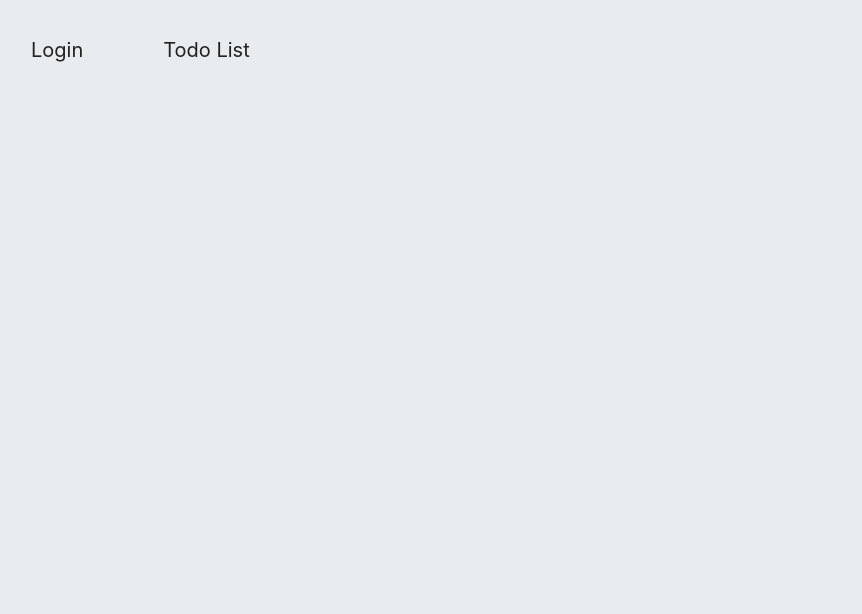
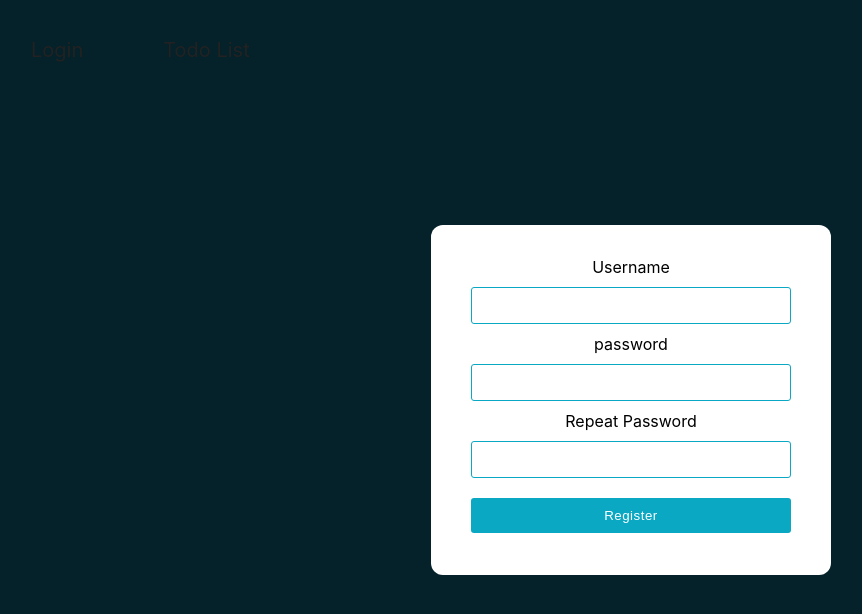
Before and after one commit to airHalfSoundHalf/wanted-pre-onboarding-challenge-fe-1, a React (Create React App) app in the folder client/: page /users/create in a window 1280 px wide. Before the commit this address had no page. Shown: the top 614 px of the page, without its empty margins (9-871 px from the left). Built offline with nearby package versions, Linux system fonts and the light colour scheme.

Commit message:
setting: api 통신 진행중

```diff
--- a/client/public/index.html
+++ b/client/public/index.html
@@ -6,6 +6,7 @@
   <meta name="viewport" content="width=device-width, initial-scale=1" />
   <meta name="theme-color" content="#000000" />
   <meta name="description" content="프리온보딩 프론트엔드 챌린지" />
+  <link rel="shortcut icon" href="#">
 
   <title>Client</title>
 </head>
--- a/client/src/Pages/Auth/Auth.api.ts
+++ b/client/src/Pages/Auth/Auth.api.ts
@@ -2,7 +2,7 @@
 import Axios, { AxiosRequestConfig } from "axios";
 
 export interface Credentials {
-  username: string;
+  email: string;
   password: string;
 }
 
@@ -10,17 +10,16 @@
   let apiRes = null;
   const requestConfig: AxiosRequestConfig = {
     method: "post",
-    url: process.env.REACT_APP_API_BASE_URL + "/login",
+    url: "/users/login",
     data,
   };
   try {
-    apiRes = await axios.get(process.env.REACT_APP_API_BASE_URL + "/login");
+    apiRes = await axios.post("/users/login");
     const { data: response } = await Axios.request(requestConfig);
     console.log(response);
   } catch (e) {
     apiRes = e.response;
     console.error(e);
-    // console.log(e.message);
     return { error: e.response.data.message };
   } finally {
     console.log(apiRes);
@@ -28,11 +27,13 @@
 };
 
 export const onRegister = async (data: Credentials) => {
-  const requestConfig: AxiosRequestConfig = {
-    method: "post",
-    url: process.env.REACT_APP_API_BASE_URL + "/register",
-    data,
-  };
-  const { data: Response } = await Axios.request(requestConfig);
-  console.log(Response);
+  console.log(data);
+  try {
+    const { data } = await axios.post(`/users/register`);
+    return data;
+  } catch (error) {
+    if (error instanceof Error) {
+      return error;
+    }
+  }
 };
--- a/client/src/Pages/Auth/LoginPage.tsx
+++ b/client/src/Pages/Auth/LoginPage.tsx
@@ -11,8 +11,8 @@
 } from "./LoginPageStyle";
 
 const LoginPage = () => {
-  const [{ username, password }, setCredentials] = useState({
-    username: "",
+  const [{ email, password }, setCredentials] = useState({
+    email: "",
     password: "",
   });
   const [error, setError] = useState("");
@@ -20,7 +20,7 @@
   const login = async (event: React.FormEvent) => {
     event.preventDefault();
     const response = await onLogin({
-      username,
+      email,
       password,
     });
     if (response && response.error) {
@@ -34,10 +34,10 @@
         <FormTitle>Login</FormTitle>
         <Controller
           placeholder="Username"
-          value={username}
+          value={email}
           onChange={(event) =>
             setCredentials({
-              username: event.target.value,
+              email: event.target.value,
               password,
             })
           }
@@ -48,14 +48,14 @@
           value={password}
           onChange={(event) =>
             setCredentials({
-              username,
+              email,
               password: event.target.value,
             })
           }
         />
         <FormButton type="submit">Log in</FormButton>
         <Register>
-          <Link to="/register">회원가입</Link>
+          <Link to="/users/create">회원가입</Link>
         </Register>
         {error.length > 0 && <p>{error}</p>}
       </FormContainer>
--- a/client/src/Pages/Auth/RegisterPage.tsx
+++ b/client/src/Pages/Auth/RegisterPage.tsx
@@ -9,8 +9,8 @@
 } from "./LoginPageStyle";
 
 const RegisterPage = () => {
-  const [{ username, password, repeatPassword }, setRegisterData] = useState({
-    username: "",
+  const [{ email, password, repeatPassword }, setRegisterData] = useState({
+    email: "",
     password: "",
     repeatPassword: "",
   });
@@ -20,7 +20,7 @@
   const register = (event: React.FormEvent) => {
     event.preventDefault();
     if (password === repeatPassword) {
-      onRegister({ username, password });
+      onRegister({ email, password });
     } else {
       setError("동일한 비밀번호를 입력해주세요.");
     }
@@ -32,10 +32,10 @@
         <FormControlLabel htmlFor="username">Username</FormControlLabel>
         <Controller
           name="username"
-          value={username}
+          value={email}
           onChange={(event) =>
             setRegisterData({
-              username: event.target.value,
+              email: event.target.value,
               password,
               repeatPassword,
             })
@@ -48,7 +48,7 @@
           value={password}
           onChange={(event) =>
             setRegisterData({
-              username,
+              email,
               password: event.target.value,
               repeatPassword,
             })
@@ -63,7 +63,7 @@
           value={repeatPassword}
           onChange={(event) =>
             setRegisterData({
-              username,
+              email,
               password,
               repeatPassword: event.target.value,
             })
--- a/client/src/routes/index.tsx
+++ b/client/src/routes/index.tsx
@@ -38,7 +38,7 @@
       <BrowserRouter>
         <Wrap>
           <Link
-            to="/login"
+            to="/users/login"
             onClick={handleChangeTextColor}
             style={{ color: textColor }}
           >
@@ -54,8 +54,8 @@
         </Wrap>
 
         <Routes>
-          <Route path="/login" element={<LoginPage />} />
-          <Route path="/register" element={<RegisterPage />} />
+          <Route path="/users/login" element={<LoginPage />} />
+          <Route path="/users/create" element={<RegisterPage />} />
           <Route path="/todolist" element={<Todos />} />
         </Routes>
       </BrowserRouter>
```
Also changed, not shown: 2 other files (tests, documents, lock files or other folders).
